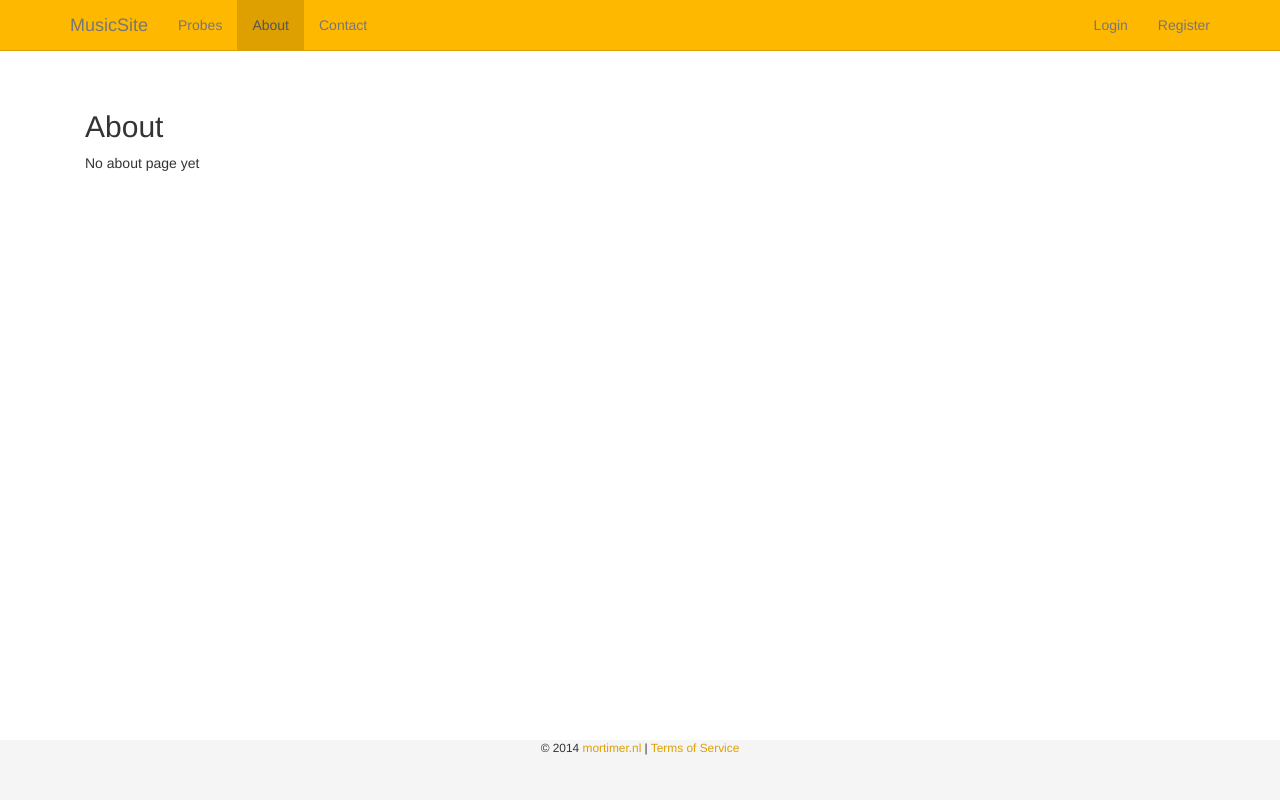
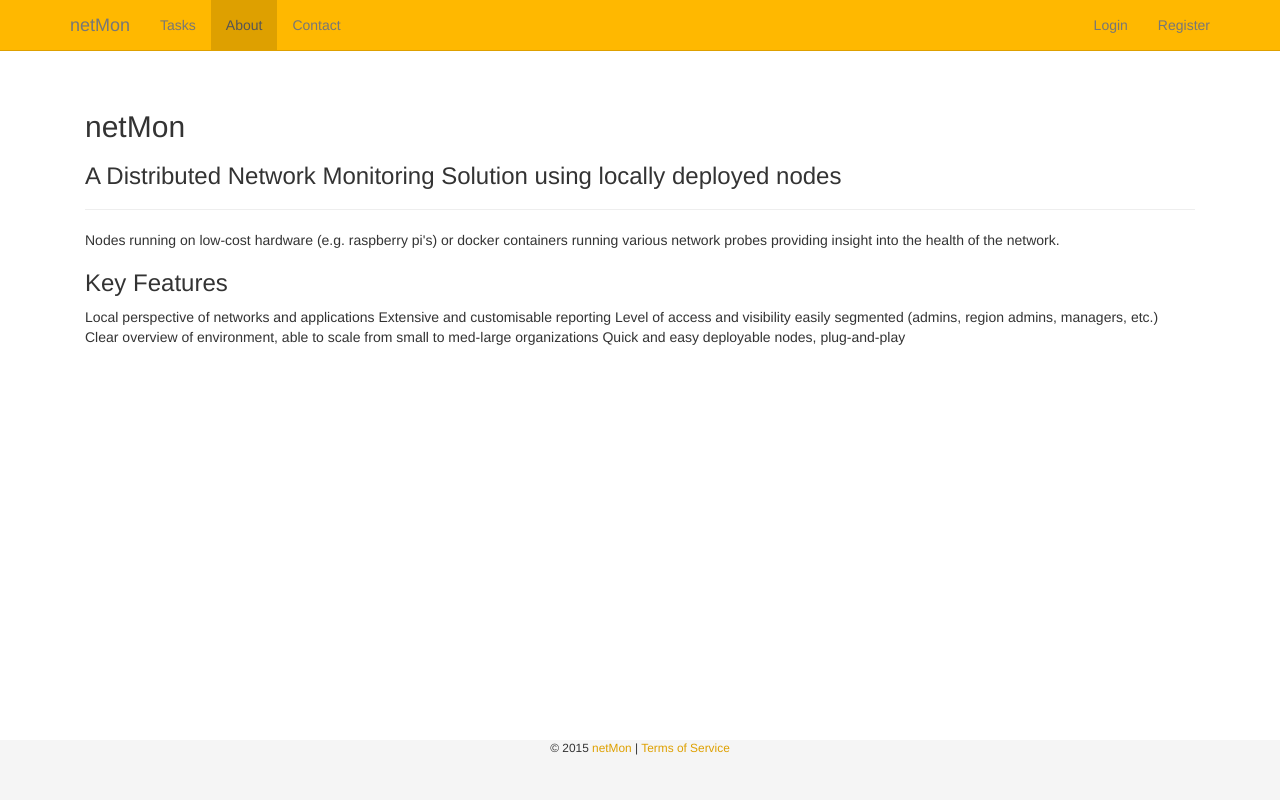
Before and after one commit to thiezn/netMon, a Flask app: page /about in a window 1280 px wide. Run offline with Flask 2, Linux system fonts and the light colour scheme; parts of the project's set-up code (start-up, migrations or seed data) failed here and were passed over; some libraries are stand-ins or nearby versions.

Commit message:
Reworked frontend templates and task overview
Did some cleaning up of the frontend template files. References to the
old site name have been removed.

The frontend now provides a single page with a table containing all
tasks in the DB. The task_ids are urls pointing to details/results of
that specific task

```diff
--- a/frontend/app/templates/about.html
+++ b/frontend/app/templates/about.html
@@ -1,6 +1,15 @@
 {% extends "layout.html" %}
 
 {% block content %}
-  <h2>About</h2>
-    <p>No about page yet</p>
+<h2>netMon</h2>
+<h3>A Distributed Network Monitoring Solution using locally deployed nodes</h3>
+<hr>
+Nodes running on low-cost hardware (e.g. raspberry pi's) or docker containers running various network probes providing insight into the health of the network.
+
+<h3>Key Features</h3>
+Local perspective of networks and applications
+Extensive and customisable reporting
+Level of access and visibility easily segmented (admins, region admins, managers, etc.)
+Clear overview of environment, able to scale from small to med-large organizations
+Quick and easy deployable nodes, plug-and-play
 {% endblock %}
--- a/frontend/app/templates/contact.html
+++ b/frontend/app/templates/contact.html
@@ -1,6 +1,5 @@
 {% extends "layout.html" %}
 
 {% block content %}
-  <h2>Contact</h2>
-  <p>No contact details yet</p>
+<p>Visit us at <a href="www.github.com/thiezn/netmon">github</a></p>
 {% endblock %}
--- a/frontend/app/templates/firstvisit.html
+++ b/frontend/app/templates/firstvisit.html
@@ -1,13 +1,13 @@
 {% extends "layout-no-nav.html" %}
 {% block content %}
 
-<h1>Welcome to MusicSite</h1>
+<h1>Welcome to netMon</h1>
 <div class="row">
   <div class="col-sm-6">
     <form action="{{url_for('login')}}" class="form-horizontal" method="POST">
         {{ loginform.hidden_tag() }}
         <div class="heading">
-          <h4 class="form-heading">Login to musicsite</h4>
+          <h4 class="form-heading">Login to netMon</h4>
         </div>
         <div class="form-group {% if loginform.name.errors %} has-error {% endif %}">
           {{ loginform.name.label(class="col-sm-2") }}
@@ -38,7 +38,7 @@
     <form action="{{url_for('register')}}" class="form-horizontal" method="POST">
         {{ registerform.hidden_tag() }}
         <div class="heading">
-          <h4 class="form-heading">Register for an account on musicsite</h4>
+          <h4 class="form-heading">Register for an account on netMon</h4>
         </div>
         <div class="form-group {% if registerform.email.errors %} has-error {% endif %}">
           {{registerform.email.label(class="col-sm-3")}}
--- a/frontend/app/templates/home.html
+++ b/frontend/app/templates/home.html
@@ -17,5 +17,6 @@
         </div>
     </div>
   </div>
+</div>
 
 {% endblock %}
--- a/frontend/app/templates/layout-no-nav.html
+++ b/frontend/app/templates/layout-no-nav.html
@@ -8,7 +8,7 @@
     <meta name="user" content="">
     <link rel="icon" href="/favicon.ico">
 
-    <title>Musicsite {{title}}</title>
+    <title>netMon {{title}}</title>
 
     {% block header %}
     {% endblock %}
--- a/frontend/app/templates/layout.html
+++ b/frontend/app/templates/layout.html
@@ -8,7 +8,7 @@
     <meta name="user" content="">
     <link rel="icon" href="/favicon.ico">
 
-    <title>Musicsite {{title}}</title>
+    <title>netMon {{title}}</title>
 
     {% block header %}
     {% endblock %}
@@ -44,11 +44,11 @@
             <span class="icon-bar"></span>
             <span class="icon-bar"></span>
           </button>
-          <a class="navbar-brand" href="/">MusicSite</a>
+          <a class="navbar-brand" href="/">netMon</a>
         </div>
         <div class="navbar-collapse collapse">
           <ul class="nav navbar-nav">
-              <li {% if request.path=="/probes" %} class="active" {% endif %}><a href="{{ url_for('probes') }}">Probes</a></l>
+              <li {% if request.path=="/tasks" %} class="active" {% endif %}><a href="{{ url_for('tasks') }}">Tasks</a></l>
              <li {% if request.path=="/about" %} class="active" {% endif %}><a href="{{ url_for('about') }}">About</a></li>
 	         <li {% if request.path=="/contact" %} class="active" {% endif %}><a href="{{ url_for('contact') }}">Contact</a></li>
           </ul>
@@ -101,7 +101,7 @@
     <div class="footer">
         <div class="container">
             {% block footer %}
-            <p class="text-center small">&copy; 2014 <a href="http://www.mortimer.nl">mortimer.nl</a> | <a href="{{ url_for('terms_of_service') }}">Terms of Service</a></p>
+            <p class="text-center small">&copy; 2015 <a href="http://www.github.com/thiezn/netMon">netMon</a> | <a href="{{ url_for('terms_of_service') }}">Terms of Service</a></p>
             {% endblock %}
         </div>
     </div>
--- a/frontend/app/templates/login.html
+++ b/frontend/app/templates/login.html
@@ -3,7 +3,7 @@
 <form action="{{url_for('login')}}" class="form-horizontal" method="POST">
         {{ loginpage_form.hidden_tag() }}
         <div class="heading">
-          <h4 class="form-heading">Login to musicsite</h4>
+          <h4 class="form-heading">Login to netMon</h4>
         </div>
         <div class="form-group {% if loginpage_form.name.errors %} has-error {% endif %}">
           {{ loginpage_form.name.label(class="col-sm-4") }}
--- a/frontend/app/templates/register.html
+++ b/frontend/app/templates/register.html
@@ -3,7 +3,7 @@
 <form action="{{url_for('register')}}" class="form-horizontal" method="POST">
         {{ form.hidden_tag() }}
         <div class="heading">
-          <h4 class="form-heading">Register for an account on musicsite</h4>
+            <h4 class="form-heading">Register account</h4>
         </div>
         <div class="form-group {% if form.email.errors %} has-error {% endif %}">
           {{form.email.label(class="col-sm-4")}}
--- a/frontend/app/views.py
+++ b/frontend/app/views.py
@@ -7,7 +7,7 @@ from flask.ext.login import login_user, logout_user
 from flask.ext.login import current_user, login_required
 import json
 from pymongo import MongoClient
-
+from bson.objectid import ObjectId
 
 
 # Lets get this stuff loaded here quickly,
@@ -25,9 +25,13 @@ class TaskStorage:
         """ Prints out all tasks """
         return self.tasks.find()
 
+    def get_task(self, task_id):
+        """ Returns a single task """
+        return self.tasks.find_one({"_id": ObjectId(task_id)})
 
-@app.route('/probes')
-def probes():
+
+@app.route('/tasks')
+def tasks():
     task_storage = TaskStorage()
     result = task_storage.get_tasks()
 
@@ -35,7 +39,15 @@ def probes():
     for task in result:
         tasks.append(task)
 
-    return render_template("task_results.html", tasks=tasks)
+    return render_template("tasks.html", tasks=tasks)
+
+
+@app.route('/task/<task_id>')
+def task(task_id):
+    task_storage = TaskStorage()
+    task = task_storage.get_task(task_id)
+
+    return render_template("task.html", task=task)
 
 
 @app.route('/', methods=['GET', 'POST'])
@@ -43,7 +55,7 @@ def home():
     """The route/view for the main page"""
 
     # Check if the user is logged on already
-    if current_user.is_authenticated():
+    if current_user.is_authenticated:
         user = User.query.filter_by(id=session['id']).first()
 
         # The form either didn't validate or there was no POST request
@@ -103,7 +115,7 @@ def contact():
 def register():
     """The route/view for registering a new user"""
 
-    title = 'Register to musicsite'
+    title = 'Register account'
     if request.method == 'POST':
         form = RegisterForm(request.form)
 
@@ -143,7 +155,7 @@ def login():
     if request.method == 'POST':
 
         # check if user is authenticated
-        if current_user is not None and current_user.is_authenticated():
+        if current_user is not None and current_user.is_authenticated:
             return redirect(url_for('home'))
 
         form = LoginForm(request.form)
--- a/node/task_manager.py
+++ b/node/task_manager.py
@@ -55,8 +55,8 @@ class TaskManager:
         """ Adds a new task to the queue """
         logger.debug('Task {} added to the task_manager queue'
                      .format(task.name))
+        task.task_id = self.task_storage.add(task)
         self._task_queue.put(task)
-        task.task_id = self.task_storage.add(task)
 
     def _task_result_handler(self):
         """ Handles received task results """
```
Also changed, not shown: frontend/app/templates/task.html (added, +54 -0 lines), frontend/app/templates/task_results.html (deleted, +0 -58 lines), frontend/app/templates/tasks.html (added, +23 -0 lines), node/probes/ping_probe.py (+6 -5 lines), node/probes/trace_probe.py (+4 -3 lines), node/task_storage.py (+6 -4 lines), node/tasks.py (+4 -3 lines).
